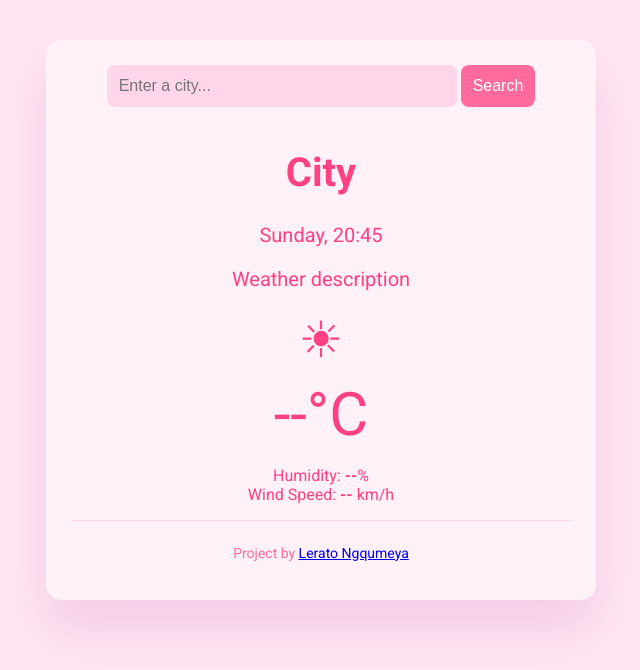
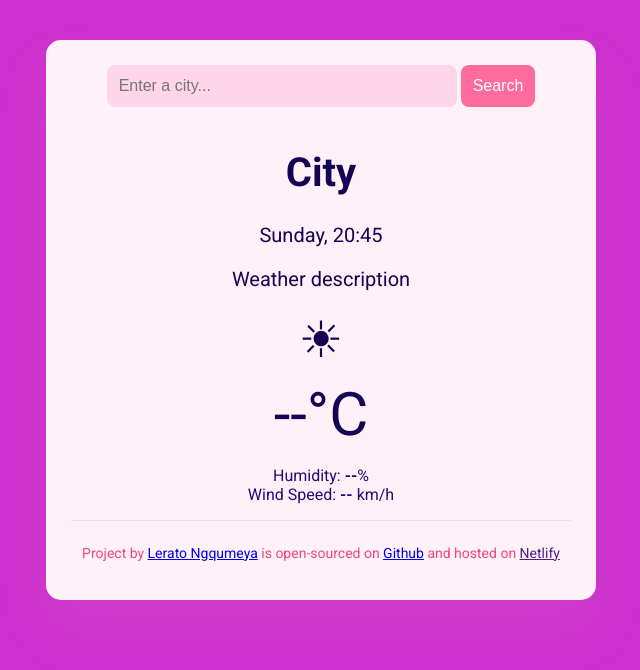
Before and after one commit to Lerato-Ngqumeya/Weather-Forcust-Project, a plain HTML site: page index.html in a window 1280 px wide. Shown: the whole page, without its empty margins (319-959 px from the left). Drawn offline with nearby package versions, Linux system fonts and the light colour scheme.

Commit message:
linked my github to my html file

```diff
--- a/index.html
+++ b/index.html
@@ -50,8 +50,11 @@
         <p>
           Project by
           <a href="https://github.com/Lerato-Ngqumeya" target="_blank"
-            >Lerato Ngqumeya</a
-          >
+            >Lerato Ngqumeya</a>
+            is open-sourced on
+             <a href="https://github.com/Lerato-Ngqumeya/Weather-Forcust-Project" >Github</a>
+             and hosted on
+             <a href="">Netlify</a>
         </p>
       </footer>
     </div>
--- a/style.css
+++ b/style.css
@@ -1,5 +1,5 @@
 body {
-  background: #ffe6f2;
+  background: #ce31ce;
   font-family: "Roboto", sans-serif;
 }
 
@@ -37,7 +37,7 @@ body {
 
 .current-weather {
   font-size: 20px;
-  color: #ff4081;
+  color: hsl(253, 91%, 17%);
 }
 
 .current-temperature {
@@ -47,14 +47,14 @@ body {
 
 .current-details {
   font-size: 16px;
-  color: #ff4081;
+  color: #260977;
 }
 
 footer {
   border-top: 1px solid #ffd6e9;
   padding-top: 10px;
   font-size: 14px;
-  color: #ff6b9d;
+  color: #f5437e;
 }
 
 .emoji {
```
